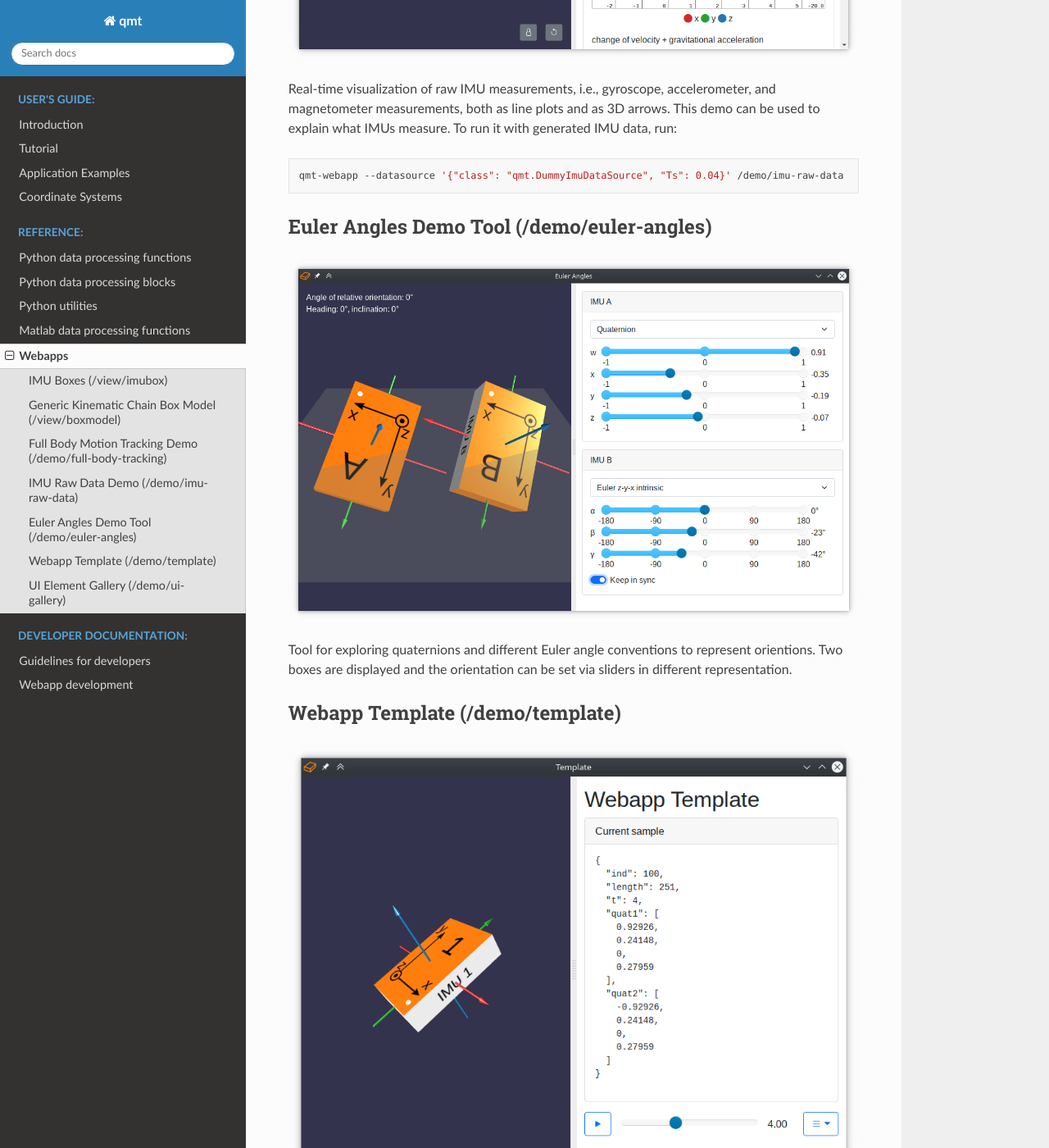
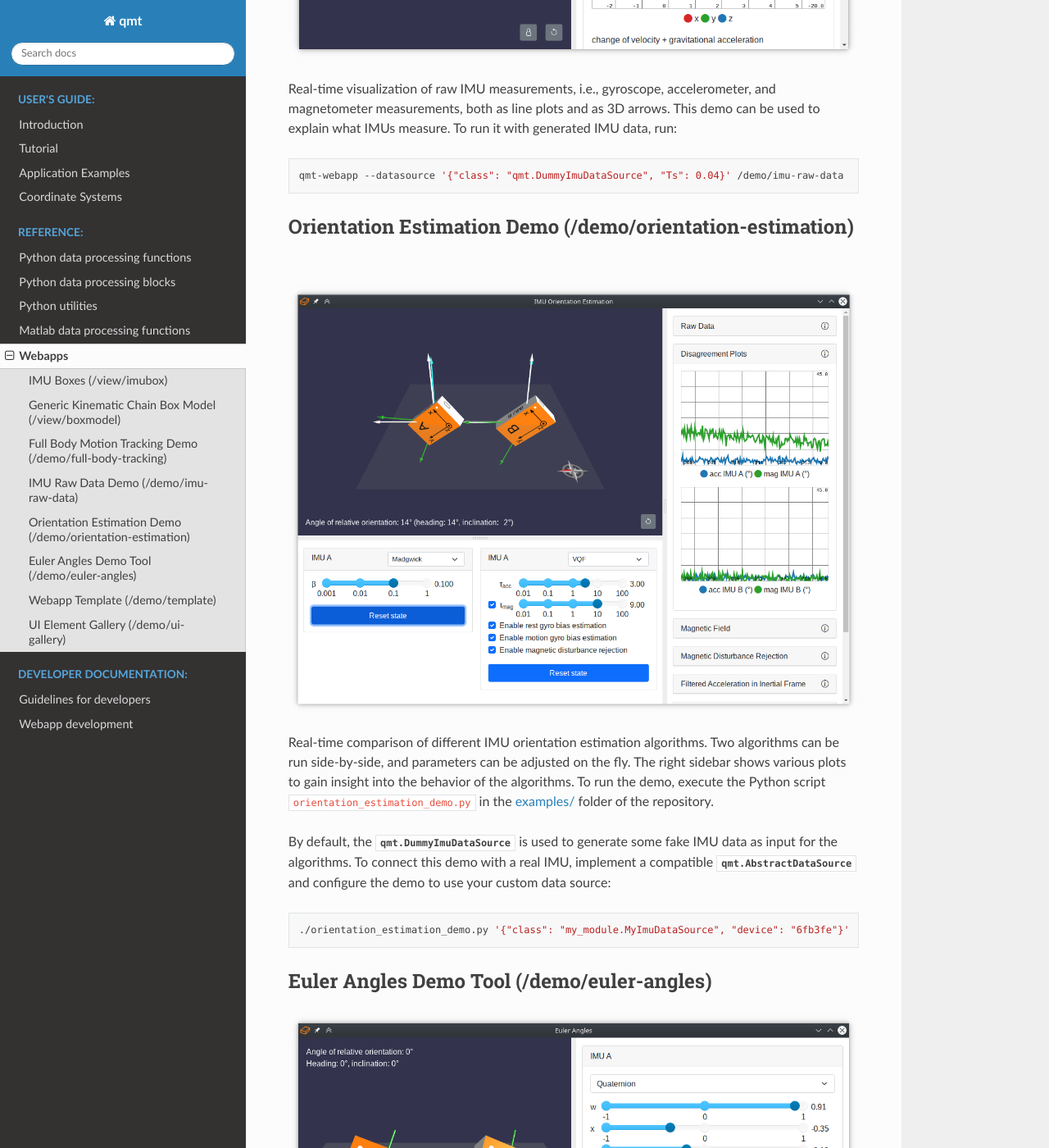
Before and after one commit to dlaidig/qmt, a Sphinx documentation site: the page built from docs/webapps.rst, in a window 1280 px wide and 1400 px high, scrolled down 4633 px. Shown: the whole window at 82% size. Built offline with Sphinx 7.4.7 and the Read the Docs theme 2.0.0, drawn with Linux system fonts in a browser that asks for light colours.

Commit message:
add screenshot and docs for orientation estimation demo

```diff
--- a/docs/webapps.rst
+++ b/docs/webapps.rst
@@ -159,6 +159,25 @@ line plots and as 3D arrows. This demo can be used to explain what IMUs measure.
 
     qmt-webapp --datasource '{"class": "qmt.DummyImuDataSource", "Ts": 0.04}' /demo/imu-raw-data
 
+Orientation Estimation Demo (/demo/orientation-estimation)
+==========================================================
+
+.. image:: images/webapp-demo-orientation-estimation.png
+  :alt: screenshot of orientation-estimation webapp
+
+Real-time comparison of different IMU orientation estimation algorithms. Two algorithms can be run side-by-side, and
+parameters can be adjusted on the fly. The right sidebar shows various plots to gain insight into the behavior of the
+algorithms. To run the demo, execute the Python script ``orientation_estimation_demo.py`` in the
+`examples/ <https://github.com/dlaidig/qmt/tree/main/examples>`__ folder of the repository.
+
+By default, the :class:`qmt.DummyImuDataSource` is used to generate some fake IMU data as input for the algorithms. To
+connect this demo with a real IMU, implement a compatible :class:`qmt.AbstractDataSource` and configure the demo to use
+your custom data source:
+
+.. code-block:: sh
+
+    ./orientation_estimation_demo.py '{"class": "my_module.MyImuDataSource", "device": "6fb3fe"}'
+
 Euler Angles Demo Tool (/demo/euler-angles)
 ===========================================
 
```
Also changed, not shown: CHANGELOG.md (+2 -2 lines), docs/images/webapp-demo-orientation-estimation.png (added).
